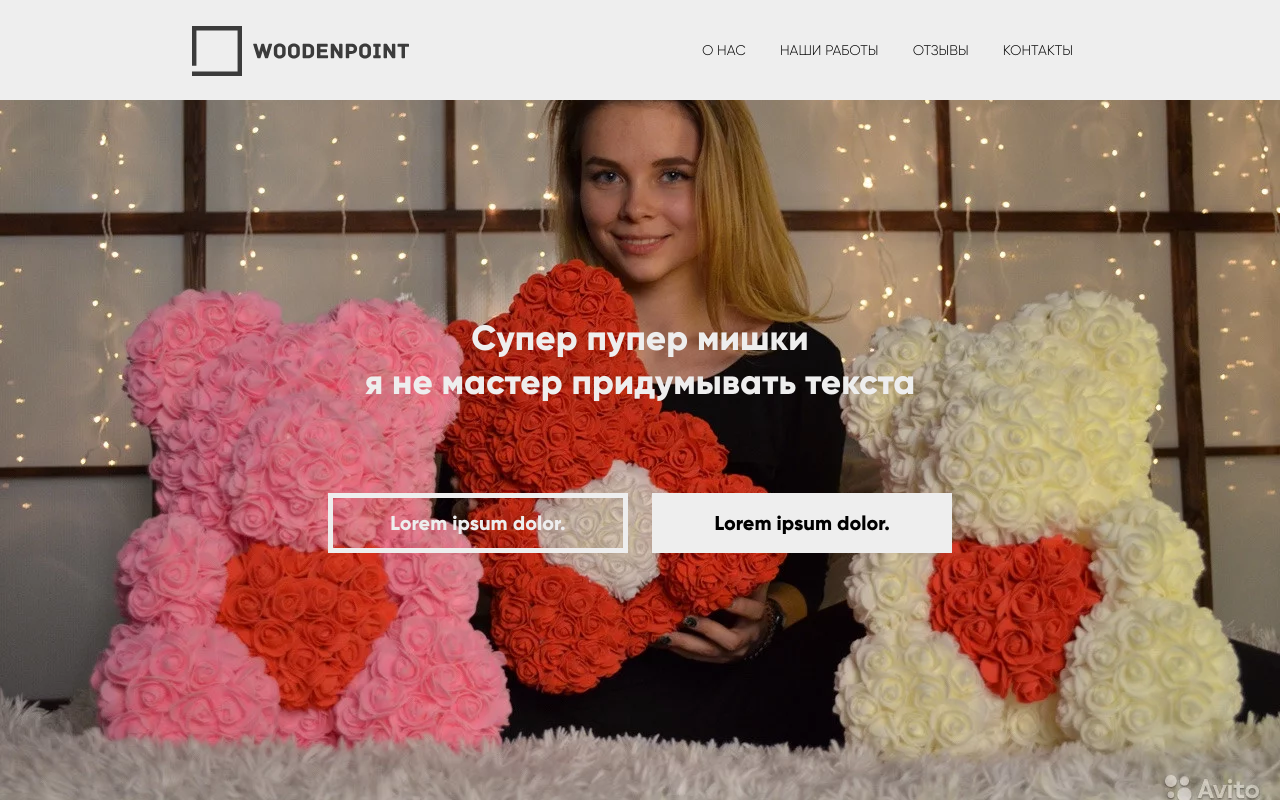
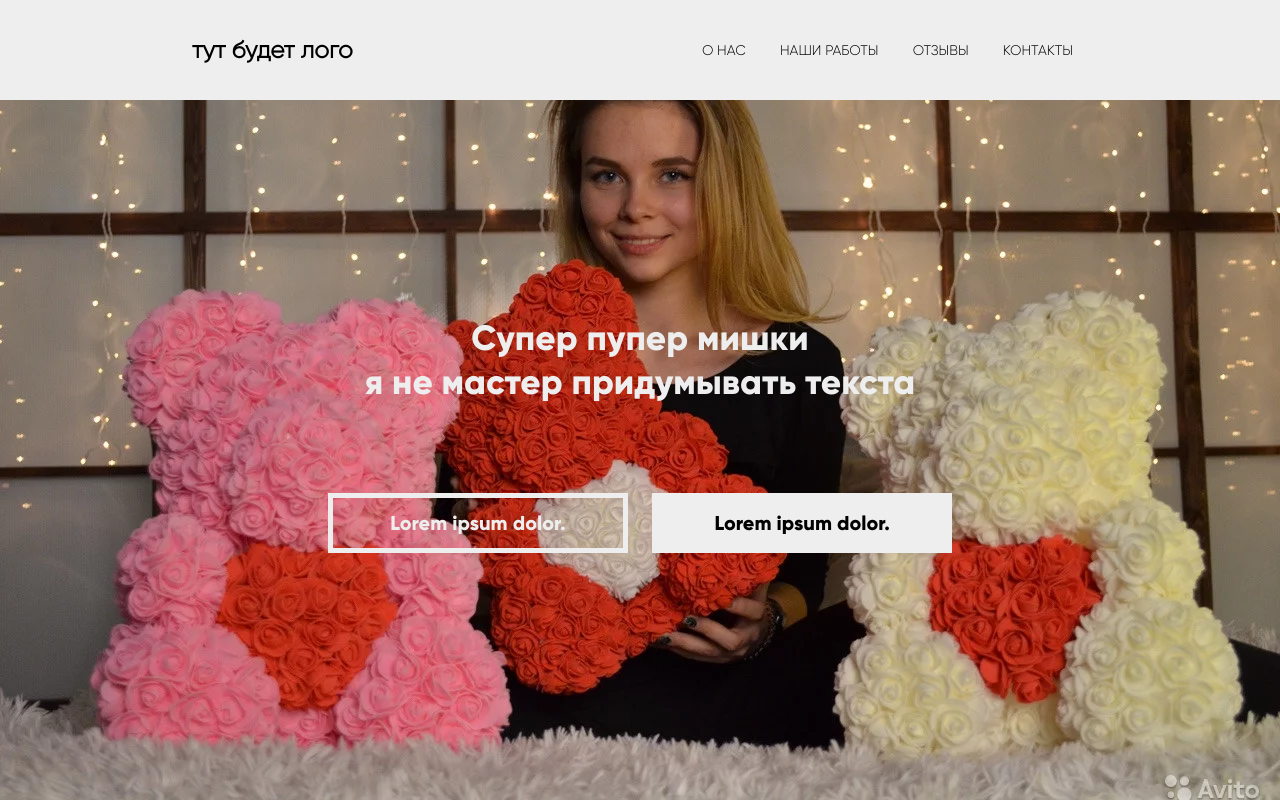
Before and after one commit to HlebNoGleb/gukbears, a plain HTML site: page index.html in a window 1280 px wide. Shown: the top 801 px of the page. Drawn offline with Linux system fonts and the light colour scheme.

Commit message:
Update index.html

```diff
--- a/index.html
+++ b/index.html
@@ -26,7 +26,8 @@
 			<nav class="navbar" id="navbar">
 				<div class="nav-container">
 					<div class="navbar-logo">
-						<img src="img/logo.svg" alt=""/>
+						<!-- <img src="img/logo.svg" alt=""/> -->
+						<h2>тут будет лого</h2>
 					</div>
 					<div class="navbar-menu">
 						<a href="" class="active">О нас</a>
```
